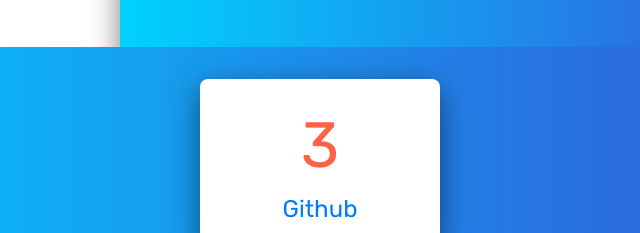
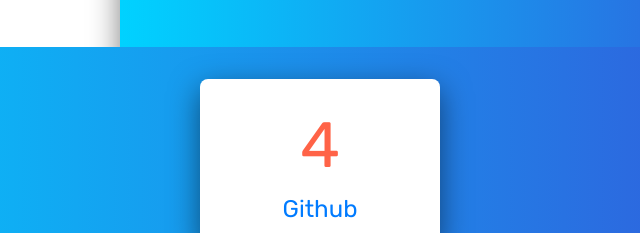
Before and after one commit to M4ximumPizza/site, a plain HTML site: page index.html in a window 1280 px wide. Shown: the part 2037-2270 px from the top of the page, 320-960 px from the left. Drawn offline with nearby package versions, Linux system fonts and the light colour scheme; some icons are missing; a web font is replaced by a local one.

Commit message:
Changed value from 3 to 4

```diff
--- a/index.html
+++ b/index.html
@@ -209,7 +209,7 @@
                   class="numbers d-flex flex-md-row flex-wrap justify-content-center"
           >
             <div class="rect">
-              <h1>3</h1>
+              <h1>4</h1>
               <a href="https://github.com/M4ximumPizza" target="_blank"
               ><p><i class="fab fa-github"></i> Github</p></a
               >
```
